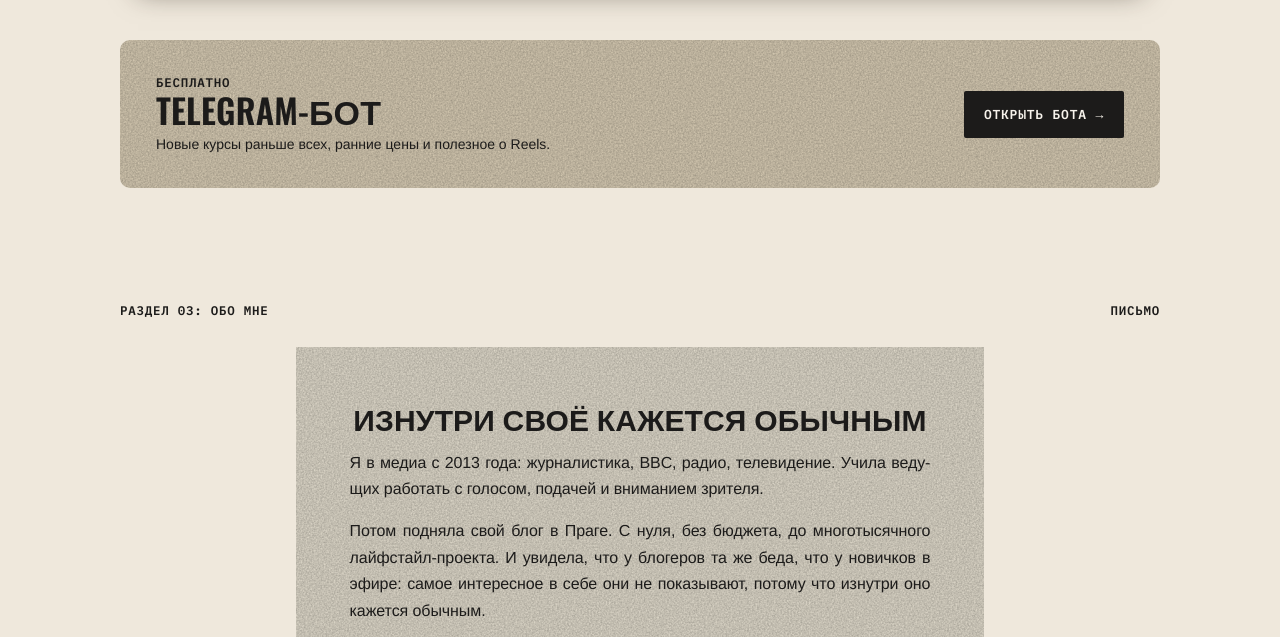
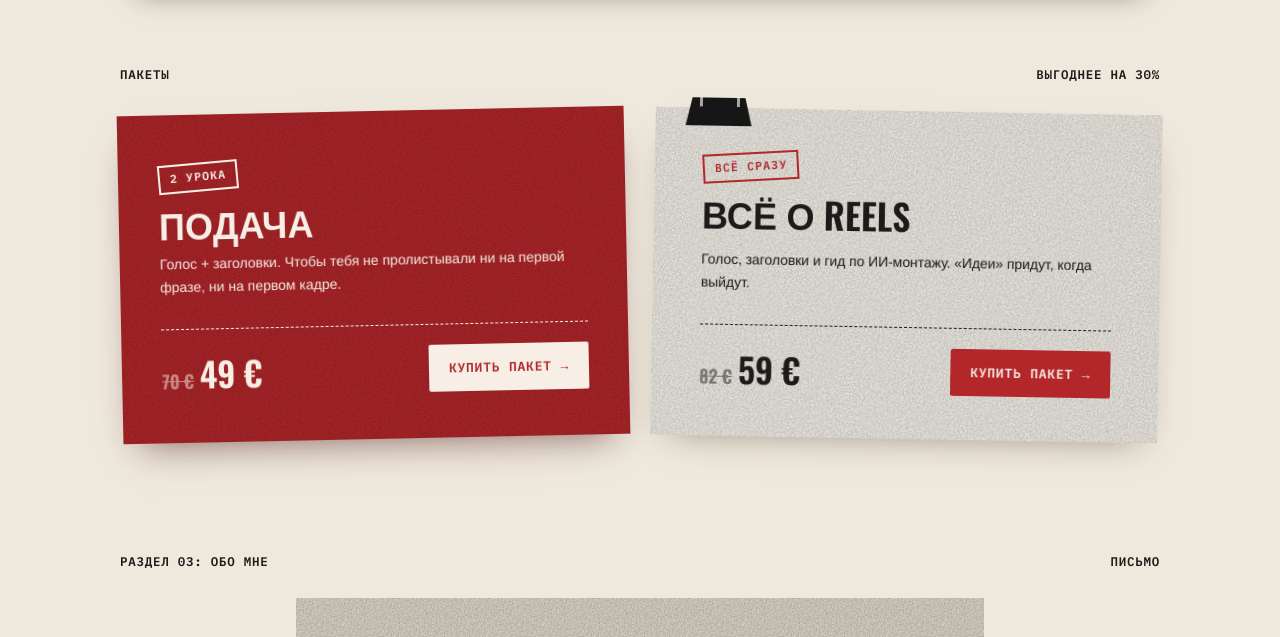
Before and after one commit to annaa-byte/masha-site, a plain HTML site: page index.html in a window 1280 px wide. Shown: the part 3993-4630 px from the top of the page. Drawn offline with nearby package versions, Linux system fonts and the light colour scheme; a web font is replaced by a local one.

Commit message:
Пакеты «Подача» и «Всё о Reels»; блок бота действительно скрыт
Co-Authored-By: Claude Opus 5.5 <noreply@anthropic.com>
Claude-Session: https://claude.ai/code/session_018miwnNrhFDneS6RZdGuPQK

```diff
--- a/index.html
+++ b/index.html
@@ -190,6 +190,7 @@ html.js .flow.in .pill{opacity:1;scale:1}html.js .flow.in .lnk-v,html.js .flow.i
 .tagline span{display:inline-block;animation:bob 3.2s ease-in-out infinite;animation-delay:calc(var(--i)*.25s)}
 @keyframes bob{0%,100%{translate:0 0}50%{translate:0 -4px;color:var(--red)}}
 }
+[hidden]{display:none!important}
 </style><script>(function(){var H=document.documentElement;H.classList.add('js');
 var R=matchMedia('(prefers-reduced-motion: reduce)').matches;
 function add(sel,fn){document.querySelectorAll(sel).forEach(function(e,i){e.classList.add('rv');if(fn)fn(e,i)})}
@@ -285,6 +286,14 @@ targets.forEach(function(e){io.observe(e)});
   <div class="file grain"><div class="tab">FILE 04 · ИДЕИ</div><div class="file-grid">
    <div><span class="stamp">скоро</span><h4 style="margin-top:12px">Идеи, которые будут копировать у тебя</h4><p>Как перестать брать идеи из чужой ленты и делать контент, который узнают как твой.</p></div>
    <div class="act"><a class="btn out" href="TG_BOT">Узнать первой →</a></div></div></div>
+ </div>
+
+ <div class="label meta" style="margin-top:64px"><span>Пакеты</span><span>выгоднее на 30%</span></div>
+ <div class="two">
+  <div class="redcard grain" style="margin:0;transform:rotate(-1.2deg)"><span class="stamp">2 урока</span><h3 style="margin-top:14px">Подача</h3><p style="margin-top:10px;font-size:14px">Голос + заголовки. Чтобы тебя не пролистывали ни на первой фразе, ни на первом кадре.</p>
+   <div class="price-row"><div class="price"><span class="strike">70 €</span>49 €</div><a class="btn light" href="WFP_PAKET_PODACHA">Купить пакет →</a></div></div>
+  <div class="sheet grain" style="transform:rotate(1deg);padding-top:44px"><span class="binder"></span><span class="stamp">всё сразу</span><h3 style="margin-top:14px">Всё о Reels</h3><p style="font-size:14px;text-align:left">Голос, заголовки и гид по ИИ-монтажу. «Идеи» придут, когда выйдут.</p>
+   <div class="price-row"><div class="price"><span class="strike">82 €</span>59 €</div><a class="btn red" href="WFP_PAKET_VSE">Купить пакет →</a></div></div>
  </div>
 
  <div class="bot grain" hidden><div><div class="meta">Бесплатно</div><h3>Telegram-бот</h3><p style="font-size:14px;margin-top:6px">Новые курсы раньше всех, ранние цены и полезное о Reels.</p></div><a class="btn" href="TG_BOT">Открыть бота →</a></div>
```
Also changed, not shown: 1 other file.
